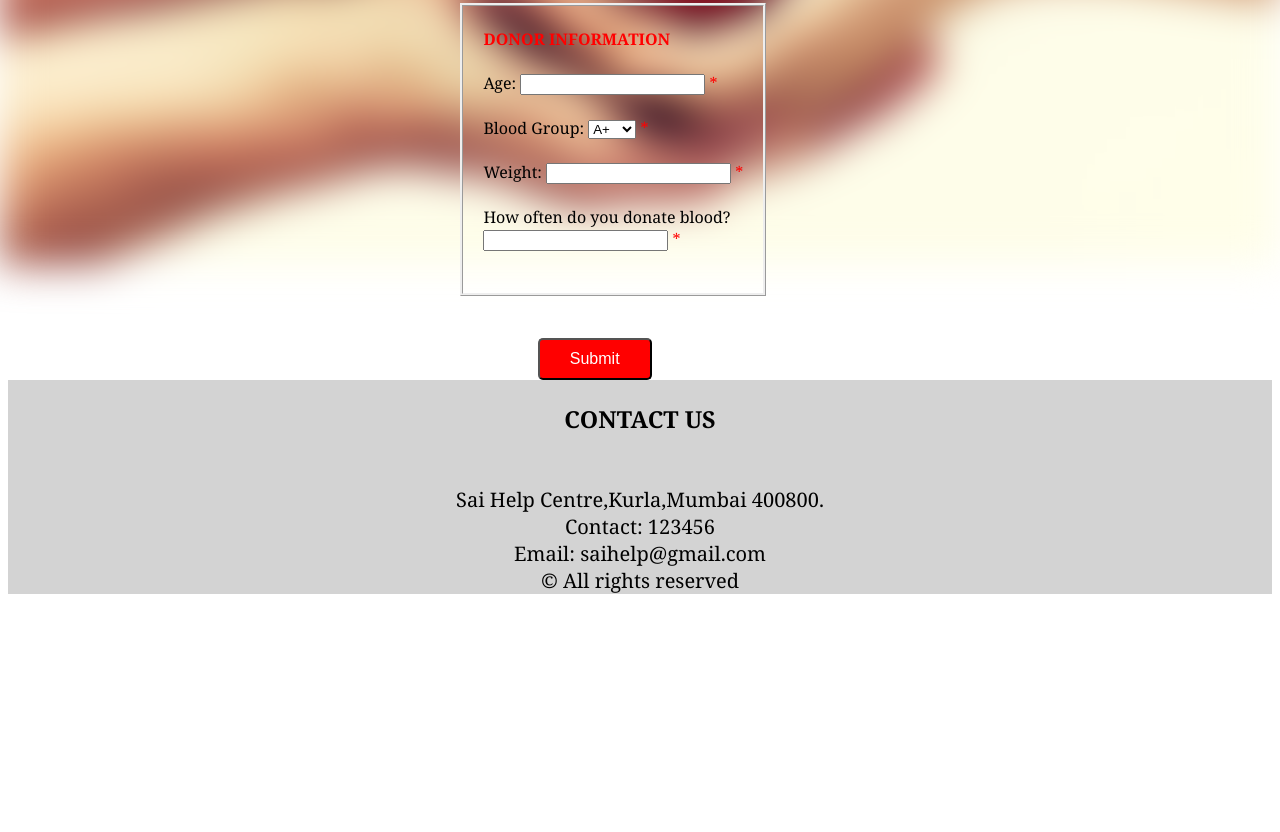
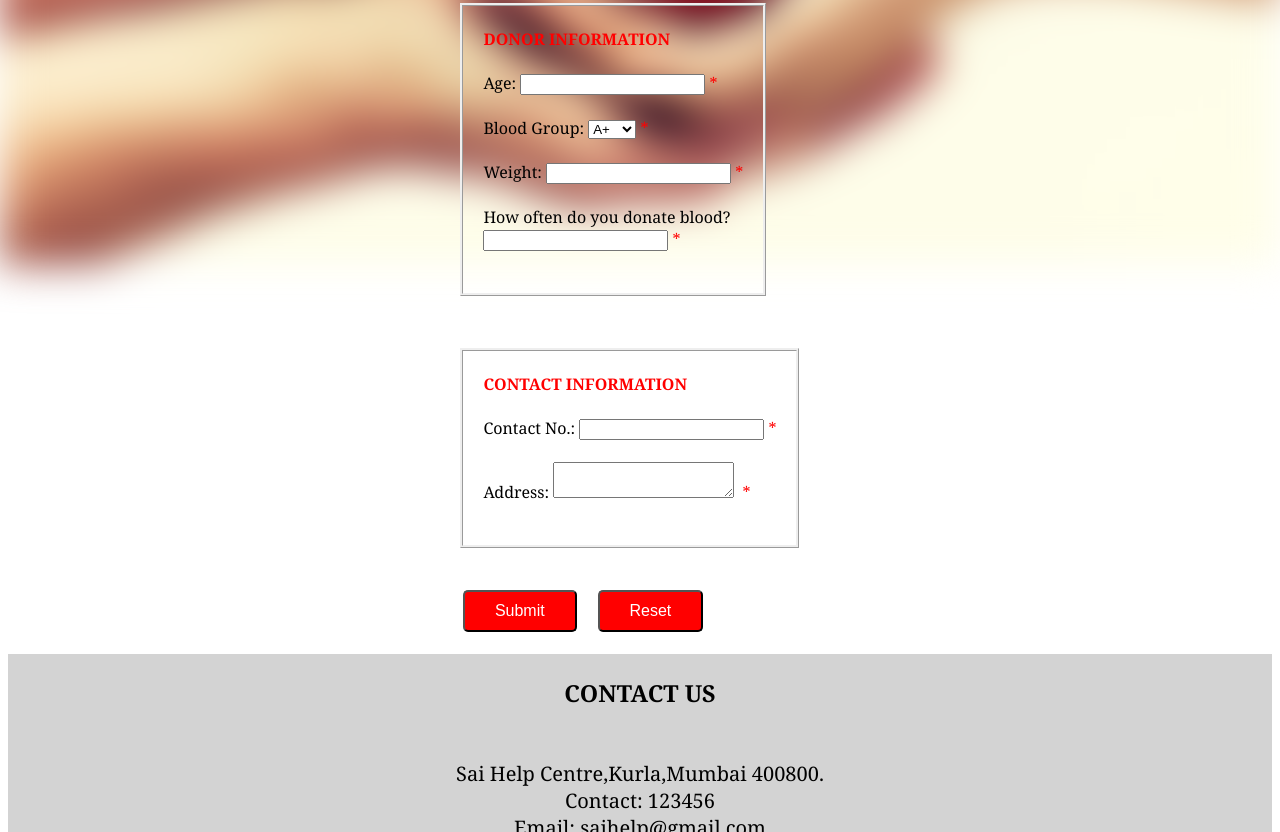
Before and after one commit to irfatka/irfatka.github.io, a plain HTML site: page donor.html in a window 1280 px wide. Shown: the part 535-1367 px from the top of the page. Before the commit the page ends 1137 px from the top, so only its background shows below. Drawn offline with Linux system fonts and the light colour scheme.

Commit message:
Update donor.html

```diff
--- a/donor.html
+++ b/donor.html
@@ -73,18 +73,18 @@
 		How often do you donate blood?<br><input type="text" name="don">&nbsp;<span style="color: red">*</span><br><br>
 	</div>
 	<br><br>
-	&nbsp;&nbsp;&nbsp;&nbsp;&nbsp;&nbsp;&nbsp;&nbsp;&nbsp;&nbsp;&nbsp;&nbsp;&nbsp;&nbsp;&nbsp;&nbsp;&nbsp;&nbsp;&nbsp;&nbsp;
-	<input type="submit" name="Register" style="border-radius:5px; background-color: red; font-size: 16px; color: white; padding: 10px 30px;">
 
-	</div>
-	<br><br><br>
 	<div class="form_div">
 		<br>
 		<span style="color: red"><strong>CONTACT INFORMATION</strong></span><br><br>
 		Contact No.: <input type="text" name="donor_contact">&nbsp;<span style="color: red">*</span><br><br>
-		Address: <textarea name="donor_address"></textarea>&nbsp; <span style="color: red; font-size: 16px; color: white; padding: 10px 30px;"><br><br>
+		Address: <textarea name="donor_address"></textarea>&nbsp; <span style="color: red">*</span><br><br>
+	</div>
+	<br><br>
+	&nbsp;&nbsp;
+	<input type="submit" name="Register" style="border-radius:5px; background-color: red; font-size: 16px; color: white; padding: 10px 30px;">&nbsp;&nbsp;
+	&nbsp;&nbsp;<input type="reset" style="border-radius:5px; background-color: red; font-size: 16px; color: white; padding: 10px 30px;"><br><br>
 
-	&nbsp;&nbsp;<input type="reset" style="border-radius:5px; background-color: red; font-size: 16px; color: white; padding: 10px 30px;"><br><br>
 
 </form>
 </div>
```
